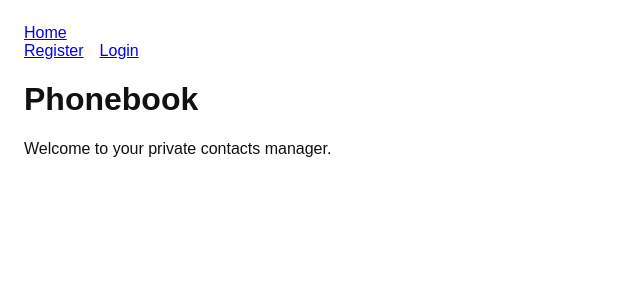
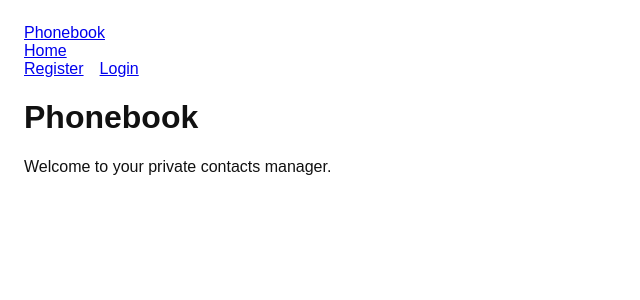
Before and after one commit to ErenaySener/contacts-manager, a React (Vite) app: page / in a window 1280 px wide. Shown: the top 300 px of the page, without its empty margins (0-640 px from the left). Built offline with nearby package versions, Linux system fonts and the light colour scheme; no server answers.

Commit message:
Improve navigation structure

```diff
--- a/src/components/Navigation/Navigation.jsx
+++ b/src/components/Navigation/Navigation.jsx
@@ -6,9 +6,22 @@ export default function Navigation() {
   const isLoggedIn = useSelector(selectIsLoggedIn);
 
   return (
-    <nav>
-      <NavLink to="/">Home</NavLink>
-      {isLoggedIn && <NavLink to="/contacts">Contacts</NavLink>}
+    <nav className="navigation">
+      <NavLink className="brand" to="/">
+        Phonebook
+      </NavLink>
+
+      <div className="navLinks">
+        <NavLink className="navLink" to="/">
+          Home
+        </NavLink>
+
+        {isLoggedIn && (
+          <NavLink className="navLink" to="/contacts">
+            Contacts
+          </NavLink>
+        )}
+      </div>
     </nav>
   );
 }
```
